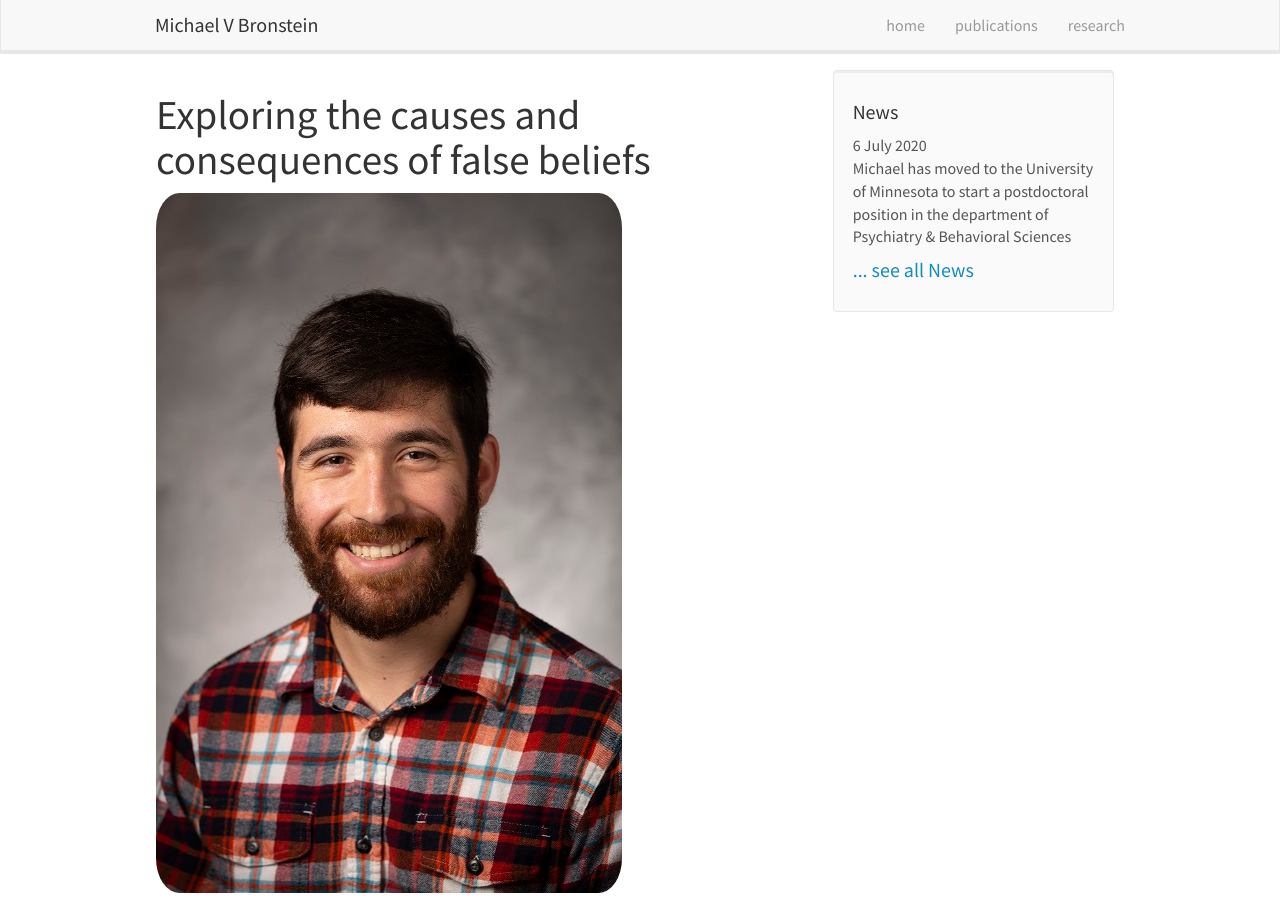
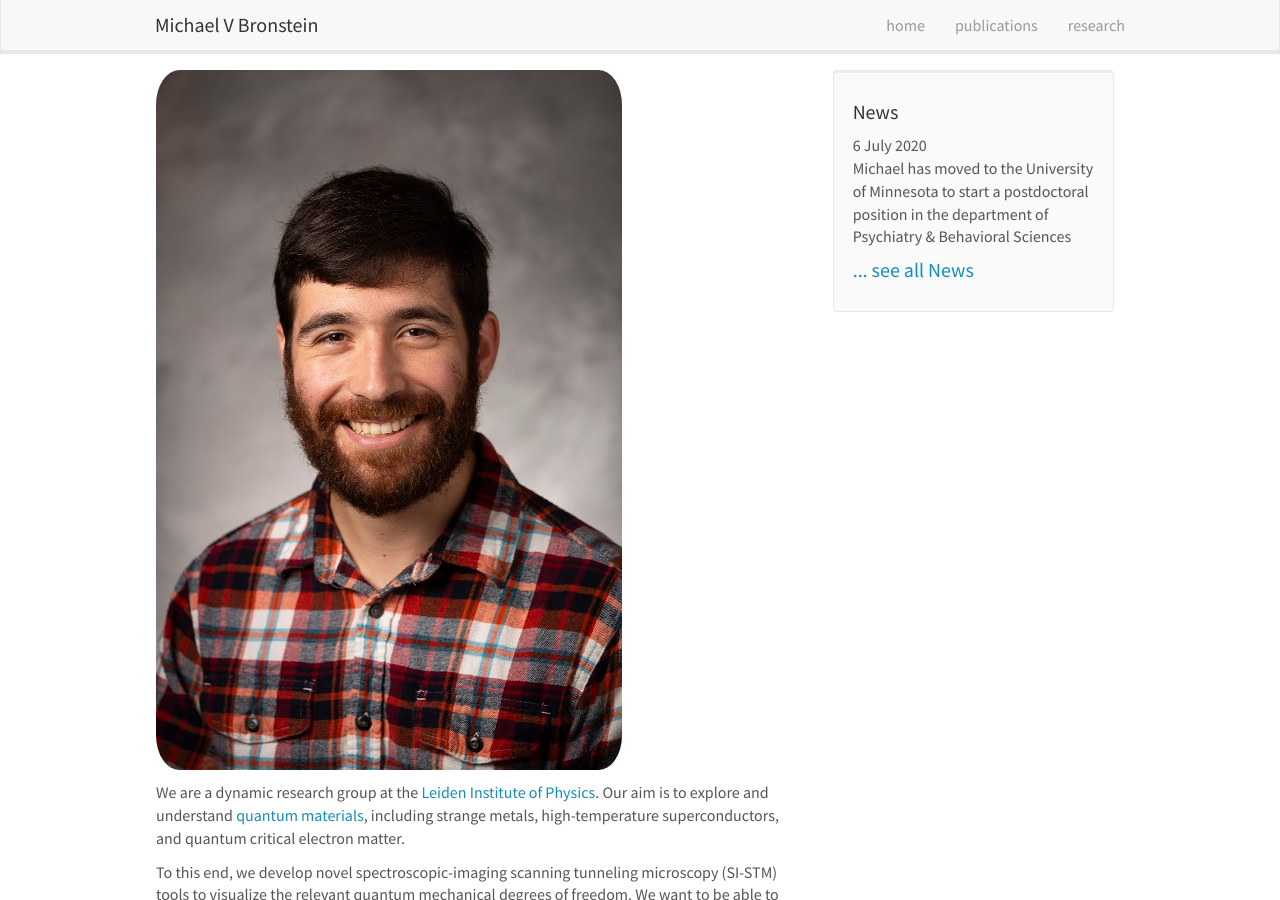
Before and after one commit to MichaelVBronstein/michaelvbronstein.github.io, a Jekyll site: the page built from _pages/home.md, in a window 1280 px wide and 900 px high. Built offline with Jekyll 4.4.1, drawn with Linux system fonts in a browser that asks for light colours; nearby versions of some CDN libraries.

Commit message:
update homepage

```diff
--- a/_layouts/homelay.html
+++ b/_layouts/homelay.html
@@ -3,7 +3,6 @@ layout: default
 ---
 
   <div id="homeid" class="col-sm-8">
-        <h1>Exploring the causes and consequences of false beliefs</h1>
 
 	{{ content }}
   </div>
--- a/_pages/home.md
+++ b/_pages/home.md
@@ -7,7 +7,7 @@ permalink: /
 ---
 
 <figure class="fourth">
-  <img src="{{ site.url }}{{ site.baseurl }}/images/Headshot.jpg" style="width: 233px float: right; border: 10px">
+  <img src="{{ site.url }}{{ site.baseurl }}/images/Headshot.jpg" style="width: 117px float: right; border: 10px">
 </figure>
 
 We are a dynamic research group at the [Leiden Institute of Physics](http://www.physics.leidenuniv.nl). Our aim is to explore and understand [quantum materials](http://condensedconcepts.blogspot.nl/2013/05/what-is-quantum-matter.html), including strange metals, high-temperature superconductors, and quantum critical electron matter.
```
